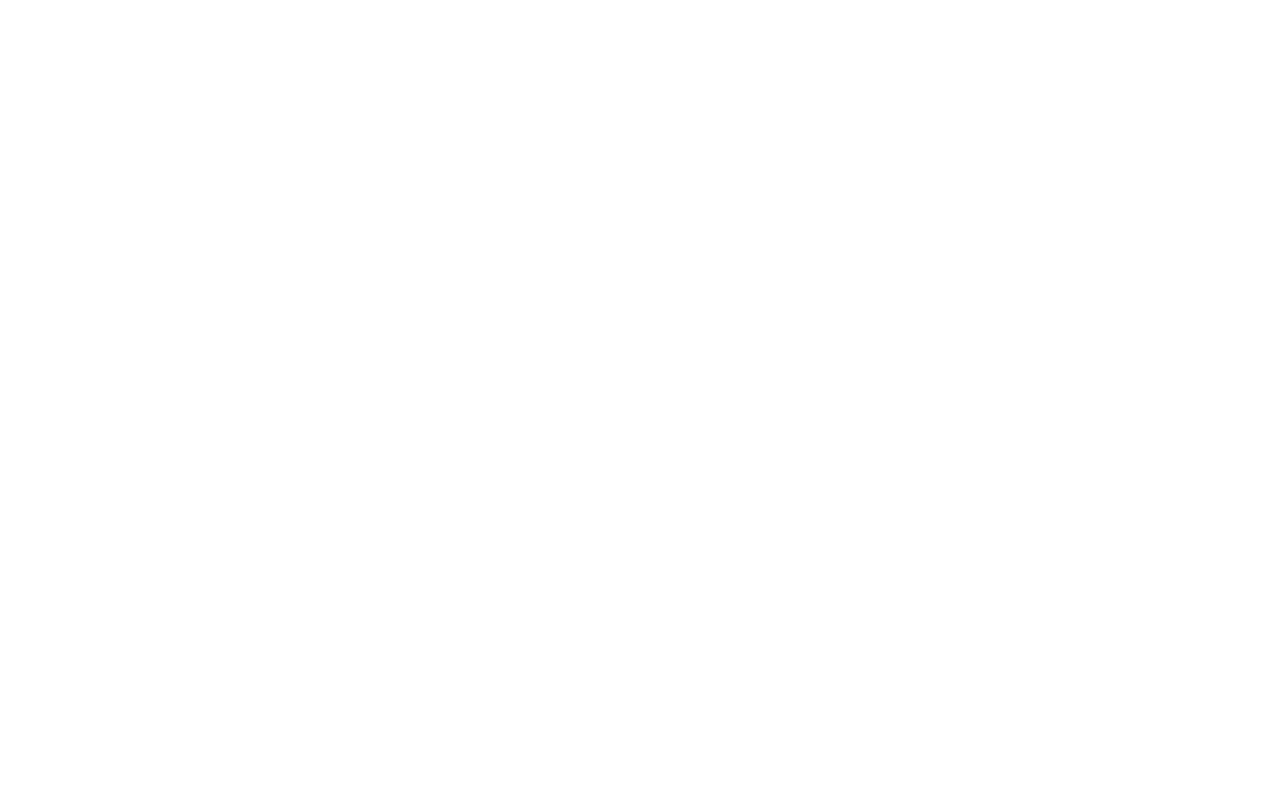
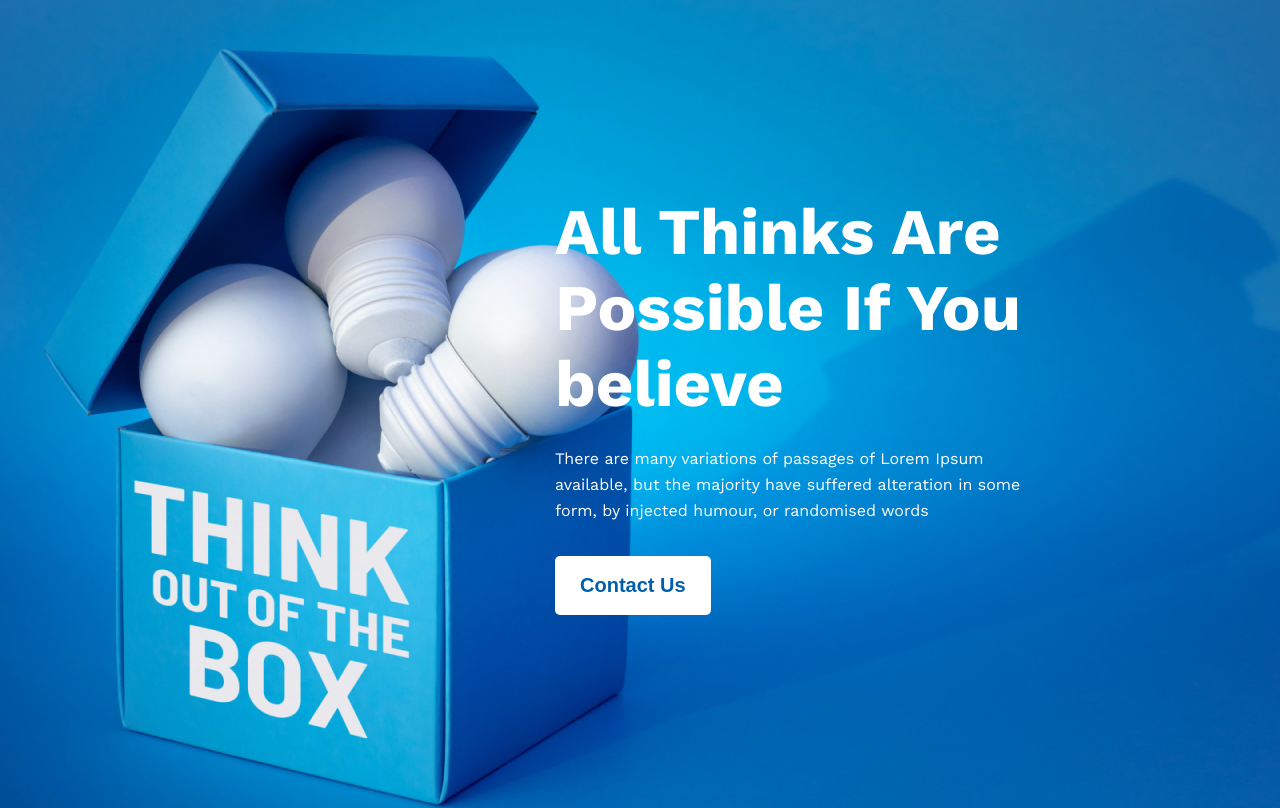
Before and after one commit to faazizpro/faazizpro-new-year, a plain HTML site: page index.html in a window 1280 px wide. Drawn offline with nearby package versions, Linux system fonts and the light colour scheme.

Commit message:
Header Section Done

```diff
--- a/index.html
+++ b/index.html
@@ -4,10 +4,22 @@
     <meta charset="UTF-8">
     <meta name="viewport" content="width=device-width, initial-scale=1.0">
     <title>Faazizpro New Year</title>
+    <link rel="stylesheet" href="./style/style.css">
 </head>
 <body>
+    <!-- Header Section -->
     <header>
-
+        <div class="right-div">
+            <h1>
+                All Thinks Are Possible If You believe
+            </h1>
+            <p>
+                There are many variations of passages of Lorem Ipsum available, but the majority have suffered alteration in some form, by injected humour, or randomised words
+            </p>
+            <button class="btn-primary">
+                Contact Us
+            </button>
+        </div>
     </header>
 </body>
 </html>
--- a/style/style.css
+++ b/style/style.css
@@ -4,3 +4,61 @@
     margin: 0;
     padding: 0;
 }
+
+body{
+    font-family: 'Work Sans', sans-serif;
+}
+
+/*
+---------------------
+Header Section Starts
+---------------------
+*/
+header{
+    background: url(../images/banner.png);
+    height: 808px;
+    flex-shrink: 0;
+    background-position: center;
+    background-repeat: no-repeat;
+    background-size: cover;
+
+    display: flex;
+    justify-content: flex-end;
+    align-items: center;
+}
+
+.right-div{
+    margin-right: 200px;
+}
+
+.right-div h1{
+    width: 525px;
+    color: #FFF;
+    font-size: 65px;
+    font-weight: 700;
+    margin-bottom: 24px;
+}
+
+.right-div p{
+    width: 494px;
+    color: #FFF;
+    font-size: 16px;
+    font-weight: 400;
+    line-height: 26px;
+    margin-bottom: 32px;
+}
+
+.btn-primary{
+    border-radius: 5px;
+    background: #FFF;
+    color: #005FAC;
+    font-size: 20px;
+    font-weight: 600;
+    padding: 18px 25px;
+    border: none
+}
+/*
+-------------------
+Header Section Ends
+-------------------
+*/
```
